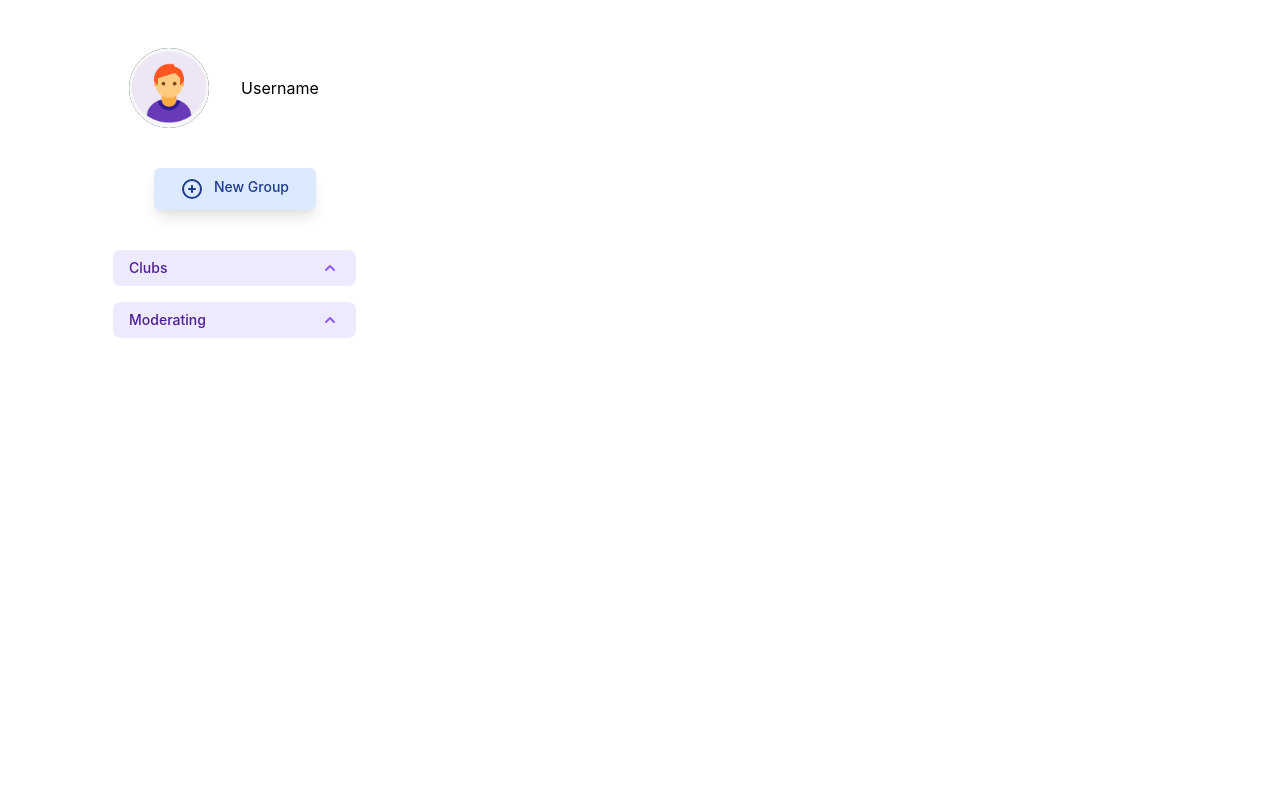
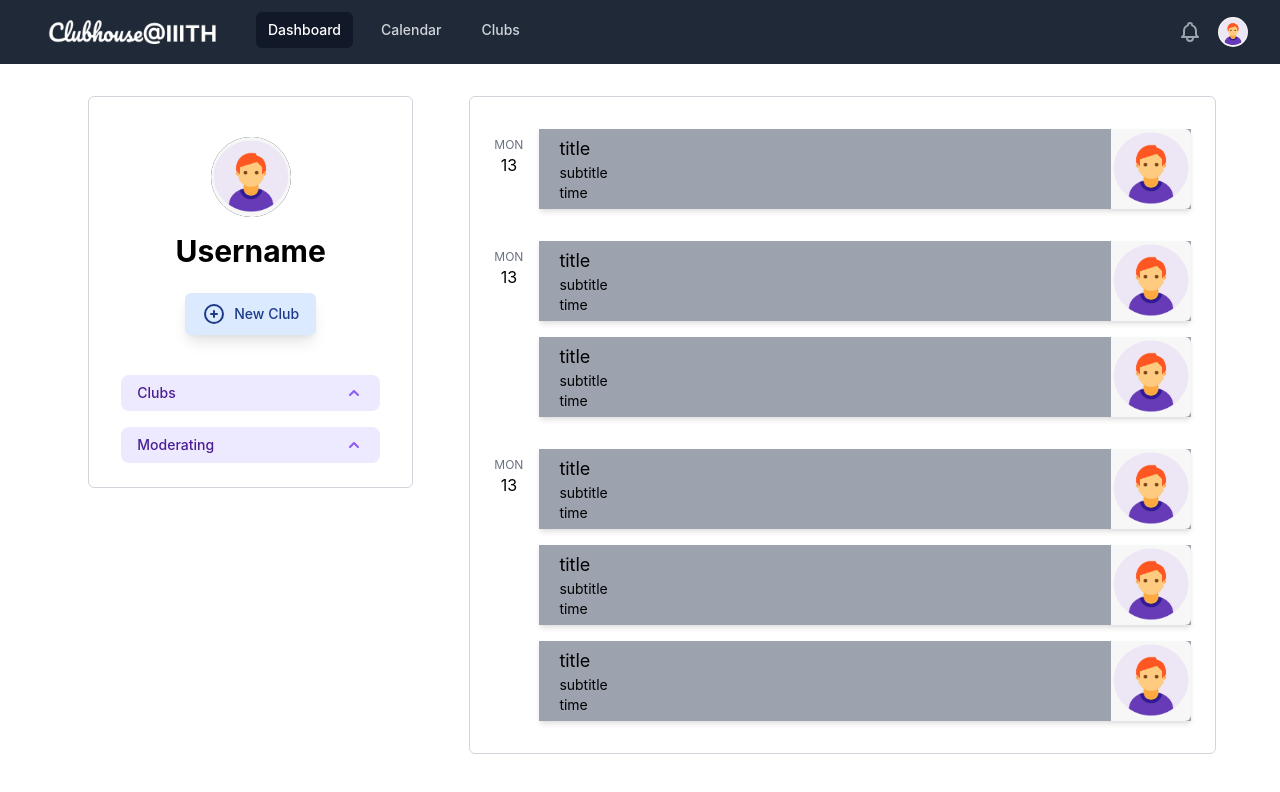
Before and after one commit to abakfja/clubhouse, a Next.js app in the folder frontend/: page /dashboard in a window 1280 px wide. Shown: the top 792 px of the page. Built offline with nearby package versions, Linux system fonts and the light colour scheme.

Commit message:
Add Right Panel dashboard

```diff
--- a/frontend/components/activity.js
+++ /dev/null
@@ -1,28 +0,0 @@
-import ListItem from "@material-ui/core/ListItem";
-import Divider from "@material-ui/core/Divider";
-
-export default function Activity({data}) {
-	const date = 13;
-	const day = "Wed";
-    const events = ["jogging", "music", "coding"]
-
-    useEffect(() =>
-    {
-        date = data.date;
-    }, [data]);
-
-    return (
-    <div className="flex flex-row">
-        <div className="flex flex-col w-1/3">
-            {date}
-            {day}
-        </div>
-
-       <div className="flex flex-col">
-            {events.map((d) =>
-                <div> {d} </div>
-            )}
-        </div>
-    </div>
-    );
-}
--- a/frontend/components/layout.js
+++ b/frontend/components/layout.js
@@ -17,8 +17,6 @@ export default function Layout({ children }) {
 				<meta name="twitter:card" content="summary_large_image" />
 			</Head>
 			<Navbar />
-			<Dashboard />
-
 			<main>{children}</main>
 		</div>
 	);
--- a/frontend/components/left.js
+++ b/frontend/components/left.js
@@ -11,18 +11,18 @@ const groups = [
 ];
 
 const admin = [
-	"adfjsadksfja",
+	"adfjsadksfad",
 	"fadkjsfkljad",
-	"fakdljsfkldk",
+	"fakdljsfklddddk",
 	"dfjadklsjfds",
 	"fjkldjasklfj",
 ];
 
 const MyList = ({ items }) => {
 	return (
-		<ul className="list-disc space-y-2">
+		<ul className="flex flex-col w-full space-y-2">
 			{items.map((item, index) => (
-				<li className="flex items-start pt-1" key={index}>
+				<div className="flex items-start flex-grow p-1 rounded-md bg-gray-50" key={index}>
 					<span className=" flex items-center h-6">
 						<svg
 							xmlns="http://www.w3.org/2000/svg"
@@ -41,7 +41,7 @@ const MyList = ({ items }) => {
 						</svg>
 					</span>
 					<p className="ml-2">{item}</p>
-				</li>
+				</div>
 			))}
 		</ul>
 	);
@@ -52,7 +52,7 @@ const MyDisclosure = ({ items, title }) => {
 		<Disclosure>
 			{({ open }) => (
 				<>
-					<Disclosure.Button className="flex self-stretch mt-4 justify-between w-full px-4 py-2 text-sm font-medium text-left text-purple-900 bg-purple-100 rounded-lg hover:bg-purple-200 focus:outline-none focus-visible:ring focus-visible:ring-purple-500 focus-visible:ring-opacity-75">
+					<Disclosure.Button className="flex mt-4 justify-between w-full px-4 py-2 text-sm font-medium text-left text-purple-900 bg-purple-100 rounded-lg hover:bg-purple-200 focus:outline-none focus-visible:ring focus-visible:ring-purple-500 focus-visible:ring-opacity-75">
 						<span>{title}</span>
 						<ChevronUpIcon
 							className={`${
@@ -68,8 +68,9 @@ const MyDisclosure = ({ items, title }) => {
 						leave="transition duration-75 ease-out"
 						leaveFrom="transform scale-100 opacity-100"
 						leaveTo="transform scale-95 opacity-0"
+						className="w-full"
 					>
-						<Disclosure.Panel className="px-4 pt-4 pb-2 text-sm text-gray-500">
+						<Disclosure.Panel className="pt-2 w-full pb-2 text-sm text-gray-500">
 							<MyList items={items} />
 						</Disclosure.Panel>
 					</Transition>
@@ -81,8 +82,9 @@ const MyDisclosure = ({ items, title }) => {
 
 const LeftContainer = () => {
 	return (
-		<div className="  flex flex-col w-1/3 justify-center items-center space-y-6">
-			<div className=" w-3/5 flex flex-row items-center space-x-4">
+		<div className="w-1/3 justify-center mr-8">
+			<div className="flex flex-col mx-6 justify-center items-center space-y-6 py-6 border border-gray-300 rounded-md">
+				<div className="flex flex-col items-center">
 					<div className="bg-gray-800 m-4 flex text-sm rounded-full focus:outline-none focus:ring-2 focus:ring-offset-2 focus:ring-offset-gray-800 focus:ring-white">
 						<Image
 							className="h-8 w-8 rounded-full"
@@ -92,10 +94,10 @@ const LeftContainer = () => {
 							height={80}
 						/>
 					</div>
-				<div>Username</div>
+					<div className="text-3xl font-bold m-0">Username</div>
 				</div>
-			<div className="shadow-lg w-2/5 flex justify-evenly px-4 py-2 text-sm font-medium text-blue-900 bg-blue-100 border border-transparent rounded-md hover:bg-blue-200 focus:outline-none focus-visible:ring-2 focus-visible:ring-offset-2 focus-visible:ring-blue-500 ">
-				<div>
+				<div className="shadow-lg flex items-center justify-evenly pr-4 pl-2 py-2 text-sm font-medium text-blue-900 bg-blue-100 border border-transparent rounded-md hover:bg-blue-200 focus:outline-none focus-visible:ring-2 focus-visible:ring-offset-2 focus-visible:ring-blue-500 ">
+					<div className="px-2">
 						<svg
 							xmlns="http://www.w3.org/2000/svg"
 							className="h-6 w-6"
@@ -112,16 +114,17 @@ const LeftContainer = () => {
 						</svg>
 					</div>
 					<p type="button" className=" ">
-					New Group
+						New Club
 					</p>
 				</div>
-			<div className="w-3/5 flex flex-col justify-center items-start">
+				<div className="w-4/5 flex flex-col justify-center items-start">
 					{/* <div className="w-full max-w-md p-2 mx-auto bg-white rounded-2xl"> */}
 					<MyDisclosure title={"Clubs"} items={groups} />
 					<MyDisclosure title={"Moderating"} items={admin} />
 					{/* </div> */}
 				</div>
 			</div>
+		</div>
 	);
 };
 
--- a/frontend/components/right.js
+++ b/frontend/components/right.js
@@ -1,23 +1,89 @@
-import Activity from "./activity";
+import Image from "next/image";
 
-const data = [
-	{ id: 1, date: Date(2021, 6, 1), name: "First Event", time: "5:30 - 6:30" },
-	{ id: 2, date: Date(2021, 6, 2), name: "Second Event", time: "4:30 - 6:30" },
-	{ id: 3, date: Date(2021, 6, 2), name: "Second Event", time: "5:30 - 6:30" },
-	{ id: 4, date: Date(2021, 6, 4), name: "Third Event", time: "1:30 - 2:30" },
-	{ id: 5, date: Date(2021, 6, 4), name: "Third Event", time: "3:30 - 4:30" },
-	{ id: 6, date: Date(2021, 6, 4), name: "Third Event", time: "4:30 - 6:30" },
-	{ id: 7, date: Date(2021, 6, 5), name: "Fourth Event", time: "6:30 - 6:30" },
-	{ id: 8, date: Date(2021, 6, 5), name: "Fourth Event", time: "7:30 - 9:30" },
-	{ id: 9, date: Date(2021, 6, 6), name: "Fifth Event", time: "5:30 - 6:30" },
+const eventData = [
+	{
+		id: 1,
+		date: new Date(2021, 6, 1),
+		events: [{ name: "First Event", time: "5:30 - 6:30" }],
+	},
+	{
+		id: 2,
+		date: new Date(2021, 6, 2),
+		events: [
+			{
+				name: "Second Event",
+				time: "4:30 - 6:30",
+			},
+			{
+				name: "Second Event",
+				time: "5:30 - 6:30",
+			},
+		],
+	},
+	{
+		id: 3,
+		date: new Date(2021, 6, 4),
+		events: [
+			{
+				name: "Third Event",
+				time: "4:30 - 6:30",
+			},
+			{
+				name: "Third Event",
+				time: "5:30 - 6:30",
+			},
+			{
+				name: "Third Event",
+				time: "6:30 - 7:30",
+			},
+		],
+	},
 ];
+
+const Activity = ({ date, events }) => {
+	return (
+		<div className="flex flex-row p-2 w-full justify-center items-start my-0">
+			<div className="flex flex-col flex-none w-18 my-4 mx-2">
+				<div className="h-4 text-xs text-gray-500">{"MON"}</div>
+				<div className="">{"13"}</div>
+			</div>
+			<div className="flex flex-col flex-grow">
+				{events.map((d, index) => (
+					<Card key={index} />
+				))}
+			</div>
+		</div>
+	);
+};
+
+const Card = () => {
+	return (
+		<div className="flex  justify-between items-center bg-gray-400 m-2 shadow-md">
+			<div className="text-left ml-4 p-1">
+				<p className="text-lg">title</p>
+				<p className="text-sm">subtitle</p>
+				<p className="text-sm">time</p>
+			</div>
+			<div className="w-20 h-20">
+				<Image
+					className="rounded-r-md"
+					src="/images/avatar.png"
+					alt="profile"
+					// layout="intrinsic"
+					width={240}
+					height={240}
+				/>
+			</div>
+		</div>
+	);
+};
 
 export default function RightContainer() {
 	return (
-		<div className="w-2/3 text-center">
-			<div className="container">
-				{data.map((d) => (
-					<Activity data={d} key={d.id} />
+		<div className="w-2/3 text-center border border-gray-300 rounded-md">
+			<div className="container px-2 py-4">
+				{eventData.map((d) => (
+					<Activity date={d.date} events={d.events} key={d.id} />
 				))}
 			</div>
 		</div>
--- a/frontend/pages/dashboard.js
+++ b/frontend/pages/dashboard.js
@@ -1,17 +1,22 @@
-import Image from "next/image";
+import Head from "next/head";
+import Layout, { siteTitle } from "../components/layout";
 import LeftContainer from "../components/left";
 import RightContainer from "../components/right";
-// import Link from "next/link";
 
-const Dashboard = () => {
+const pageTitle = "Dashboard | Clubhouse";
+
+export default function Dashboard() {
 	return (
-		<div className="container mx-auto max-w-7xl">
-			<div className=" flex flex-row p-8 items-start">
-				<LeftContainer />
-				{/* <RightContainer /> */}
+		<Layout>
+			<Head>
+				<title>{pageTitle}</title>
+			</Head>
+			<div className="container mx-auto max-w-6xl box-border">
+				<div className=" flex flex-row py-8 items-start">
+					<LeftContainer />
+					<RightContainer />
+				</div>
 			</div>
-		</div>
+		</Layout>
 	);
-};
-
-export default Dashboard;
+}
--- a/frontend/pages/index.js
+++ b/frontend/pages/index.js
@@ -1,7 +1,6 @@
 import Link from "next/link";
 import Head from "next/head";
 import Layout, { siteTitle } from "../components/layout";
-// import utilStyles from '../styles/utils.module.css'
 
 export default function Home() {
 	return (
--- a/frontend/pages/testing.js
+++ /dev/null
@@ -1,15 +0,0 @@
-import Link from "next/link";
-import Head from "next/head";
-import Layout, { siteTitle } from "../components/layout";
-// import Activity from "../components/Activity"
-
-export default function Home() {
-	return (
-        <>
-			<Head>
-				<title>{siteTitle}</title>
-			</Head>
-            {/* <Activity /> */}
-        </>
-	);
-}
```
Also changed, not shown: 1 other file (tests, documents, lock files or other folders). Lines whose indentation alone changed are shown as unchanged.
